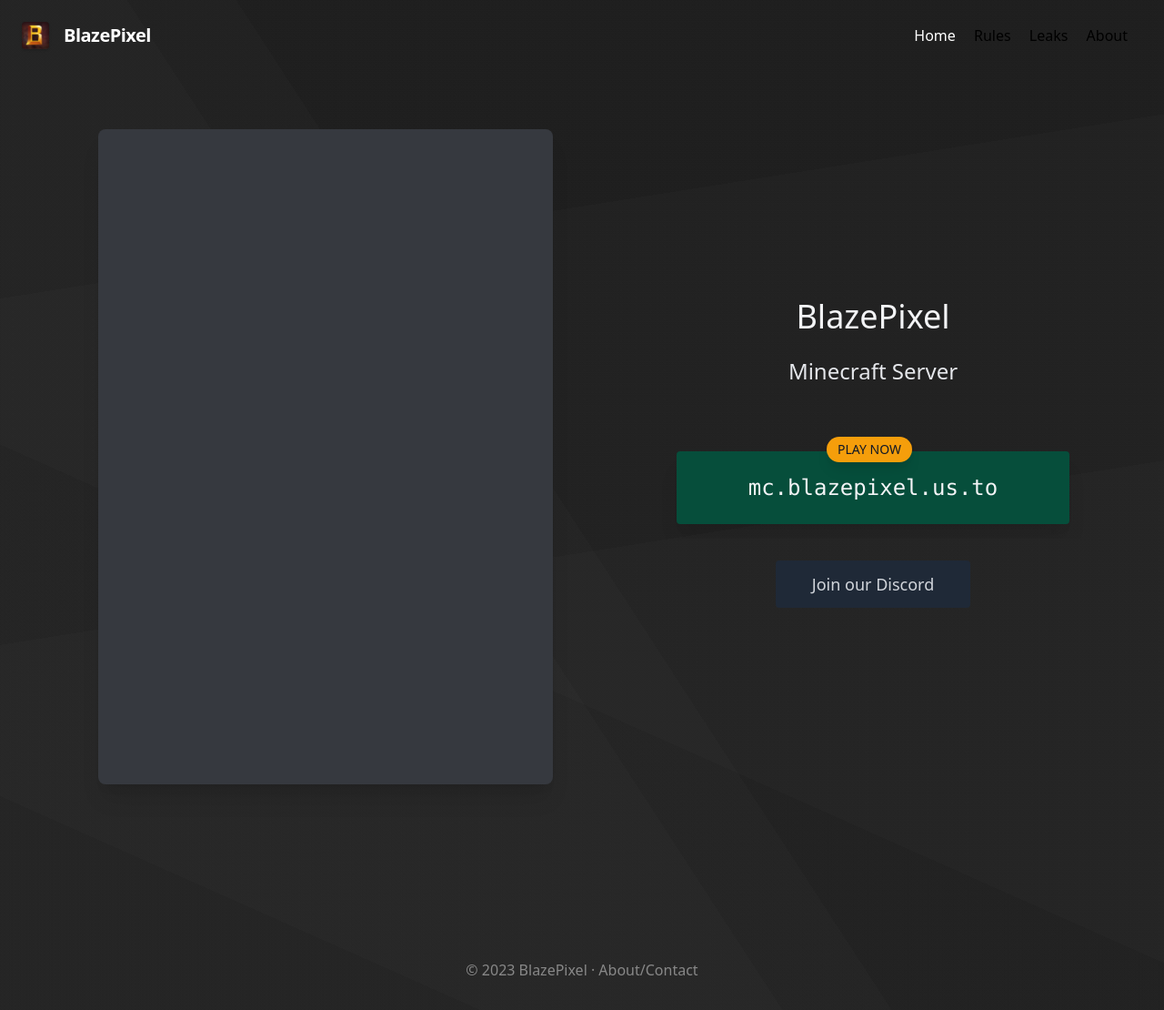
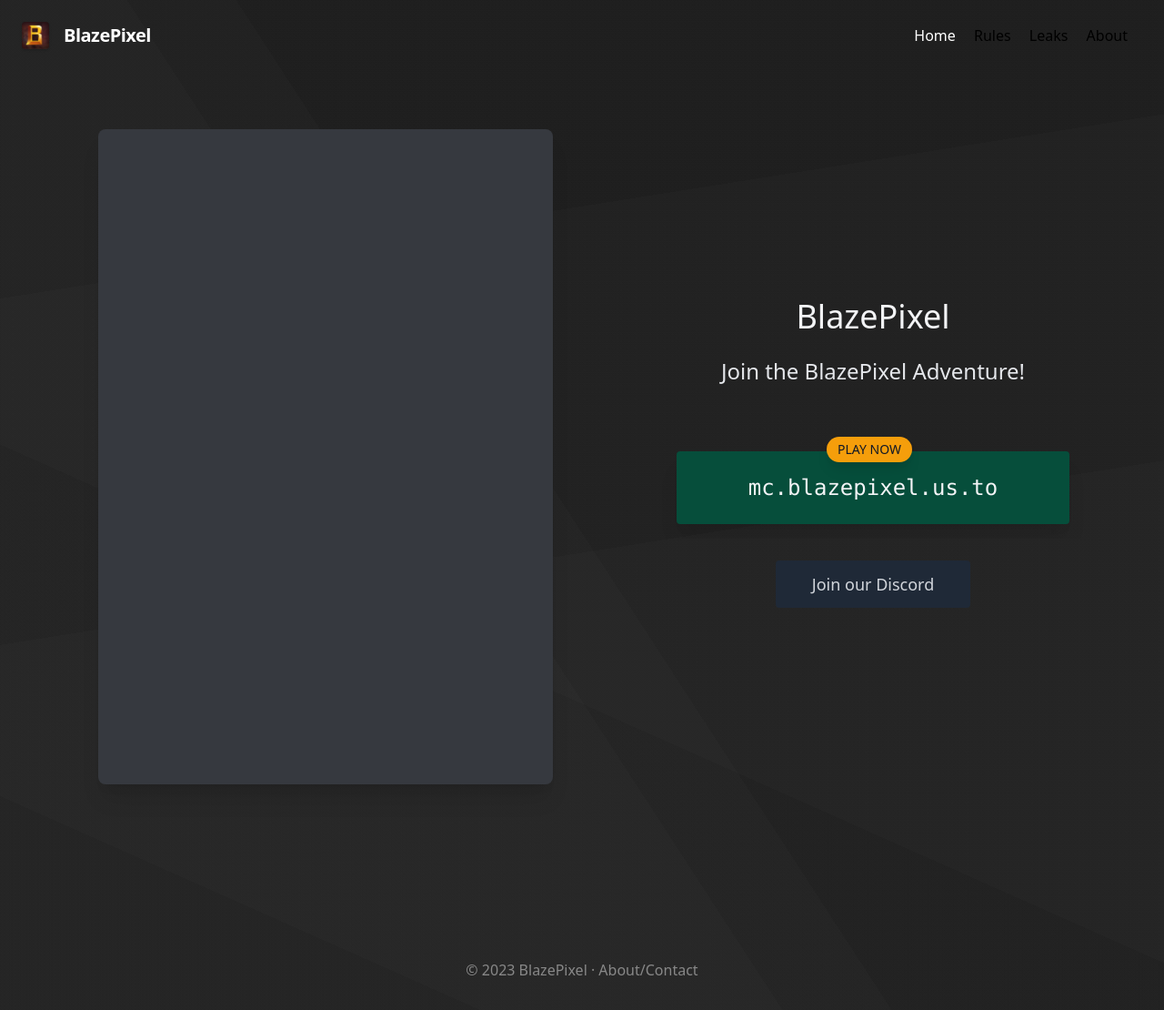
Before and after one commit to BlazePixel-Network/website, a Jekyll site: the page built from docs/index.md, in a window 1280 px wide. Shown: the whole page at 91% size. Built offline with Jekyll 4.4.1, drawn with Linux system fonts in a browser that asks for light colours; a script that is not in the unit is left out; comment, search, counter and statistics services are not loaded.

Commit message:
Update home.html

```diff
--- a/docs/_layouts/home.html
+++ b/docs/_layouts/home.html
@@ -6,7 +6,7 @@
 <div class="flex flex-wrap md:flex-row-reverse justify-center items-center text-center py-4">
     <div class="w-full lg:w-1/2">
         <h1 class="text-4xl text-gray-100 pt-12 lg:pt-0">{{ site.serverName }}</h1>
-        <h2 class="text-2xl text-gray-200 pt-6" id="serverVer">Minecraft Server</h2>
+        <h2 class="text-2xl text-gray-200 pt-6" id="serverVer">Join the BlazePixel Adventure!</h2>
 
         <div class="rounded overflow-hidden w-full sm:w-4/5 md:w-3/4 mx-auto mt-10 mb-6">
             <div class="px-6 py-4">
```
